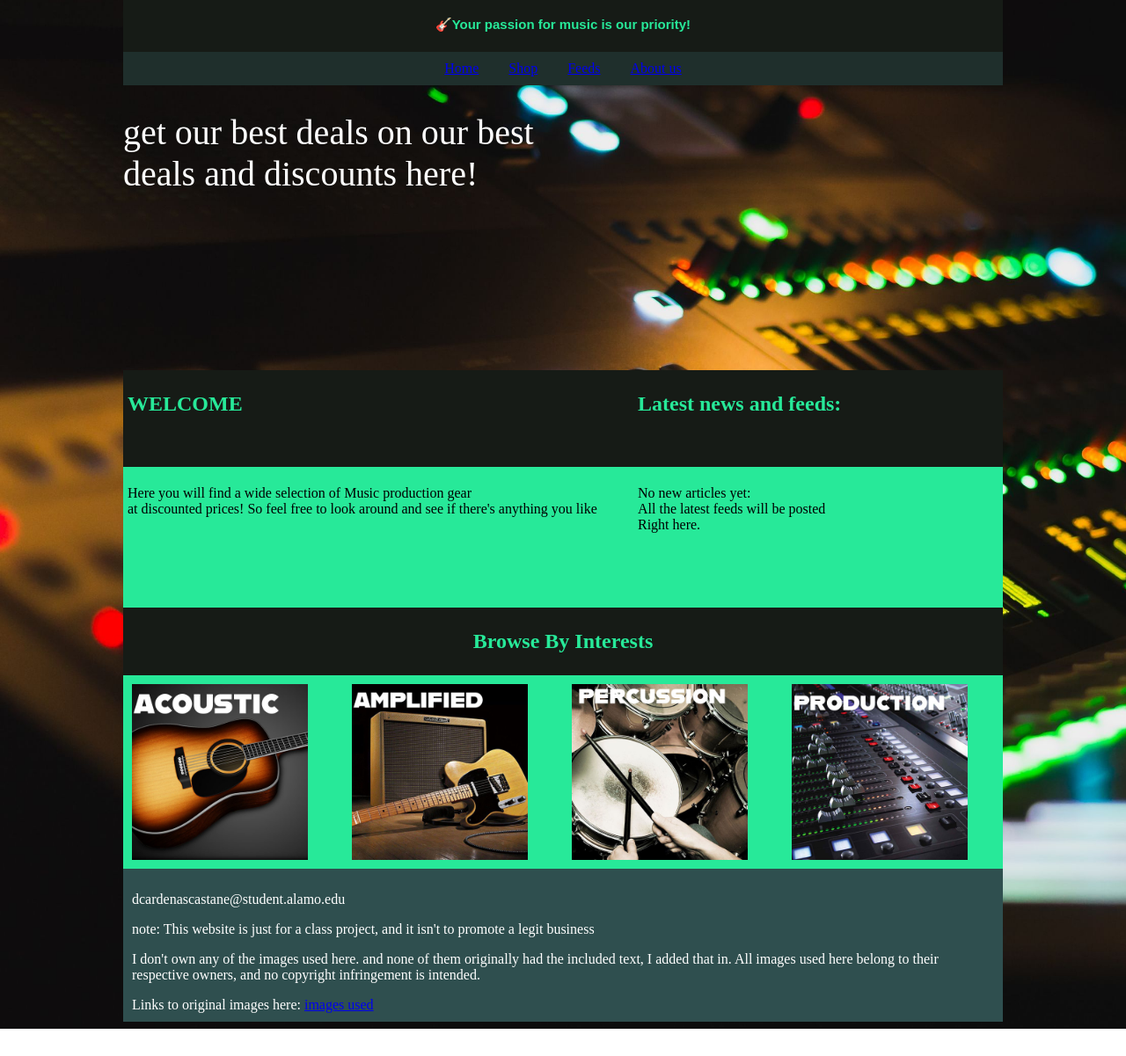
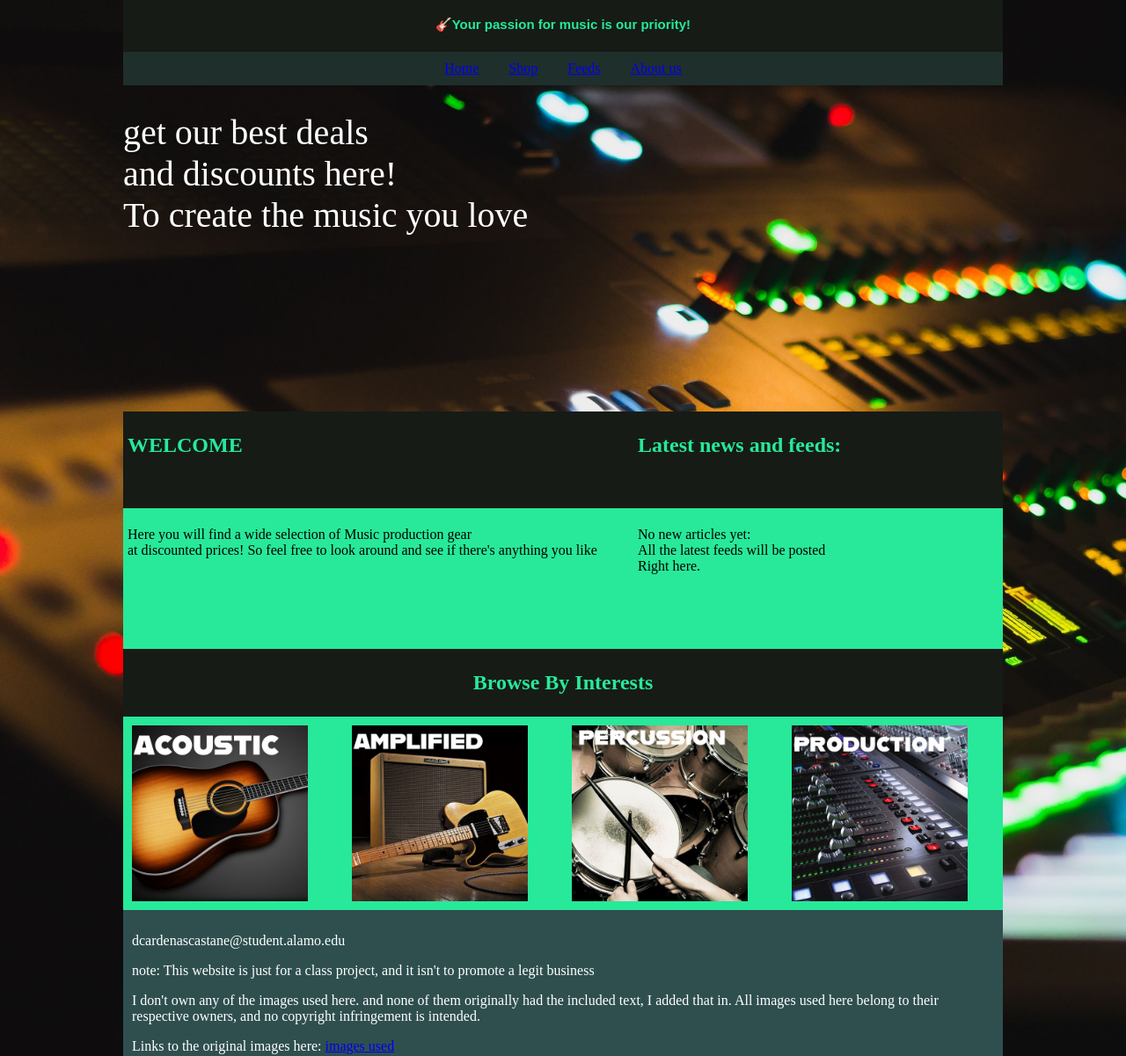
Before and after one commit to StudentUserDiego03/layout_code, a plain HTML site: page index.html in a window 1280 px wide. Shown: the part 99-1300 px from the top of the page at 88% size. Before the commit the page ends 1269 px from the top, so only its background shows below. Drawn offline with Linux system fonts and the light colour scheme; a web font is replaced by a local one.

Commit message:
minor edits
Just made some small changes

```diff
--- a/index.html
+++ b/index.html
@@ -139,7 +139,7 @@
 	</nav>
 
 	<aside style="font-family:anisette-std;color:white;font-size:40px;margin-top:30px;margin:">
-		get our best deals on our best<br>deals and discounts here!<br>
+		get our best deals <br>and discounts here!<br> To create the music you love
 		<a></a>
 	</aside>
 
@@ -189,7 +189,7 @@
 		<p>dcardenascastane@student.alamo.edu</p>
 		<p>note: This website is just for a class project, and it isn't to promote a legit business</p>
 		<p>I don't own any of the images used here. and none of them originally had the included text, I added that in. All images used here belong to their respective owners, and no copyright infringement is intended. </p>
-		Links to original images here:
+		Links to the original images here:
 		<a href = "posts.html">images used</a>
 	</footer>
 
```
